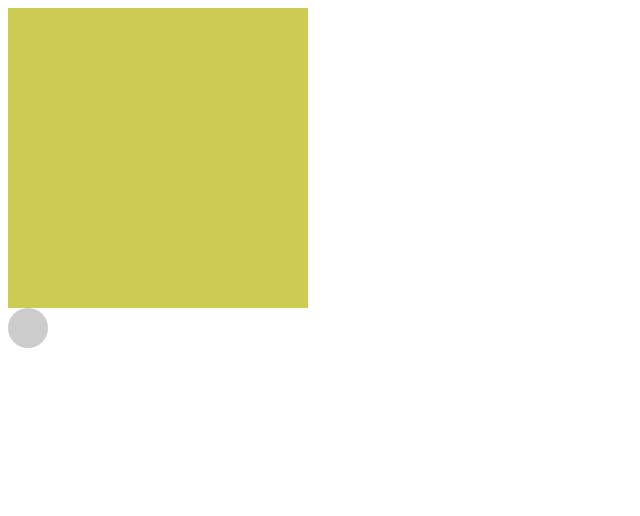
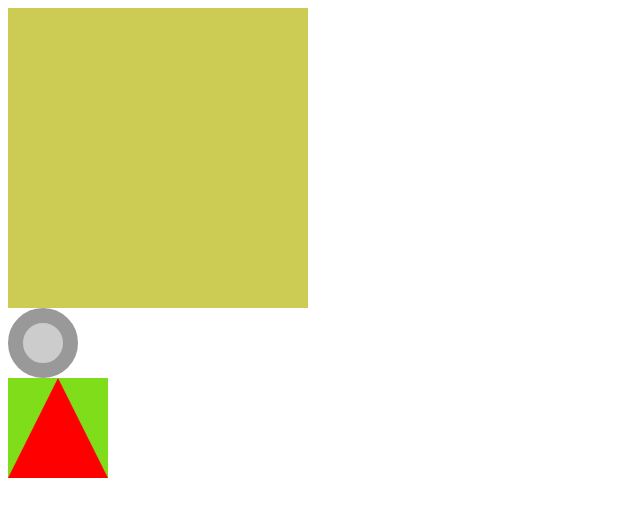
Before and after one commit to heggy231/BUILD-A-CSS-ROBOT, a plain HTML site: page index.html in a window 1280 px wide. Shown: the whole page, without its empty margins (0-640 px from the left). Drawn offline with Linux system fonts and the light colour scheme.

Commit message:
border with green background div

```diff
--- a/index.html
+++ b/index.html
@@ -15,7 +15,16 @@
     width: 40px;
     background: #ccc;
     /* half of length of foot for circular curve */
-    border-radius: 20px;
+    border-radius: 40px;
+    border: 15px solid #999;
+  }
+  .triangle {
+    height: 0px;
+    width: 0px;
+    background: rgb(127, 222, 25);
+    border-left: 50px solid transparent;
+    border-right: 50px solid transparent;
+    border-bottom: 100px solid red;
   }
   </style>
 </head>
@@ -23,6 +32,7 @@
   <div class="brain"></div>
   <div class="torso"></div>
   <div class="foot"></div>
+  <div class="triangle"></div>
 
 </body>
 </html>
```
Also changed, not shown: 1 other file.
